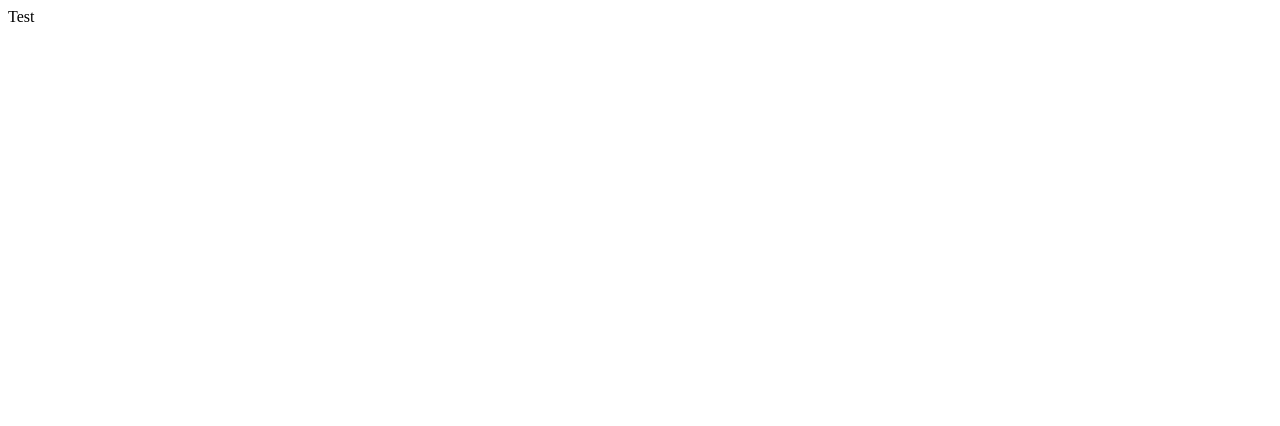
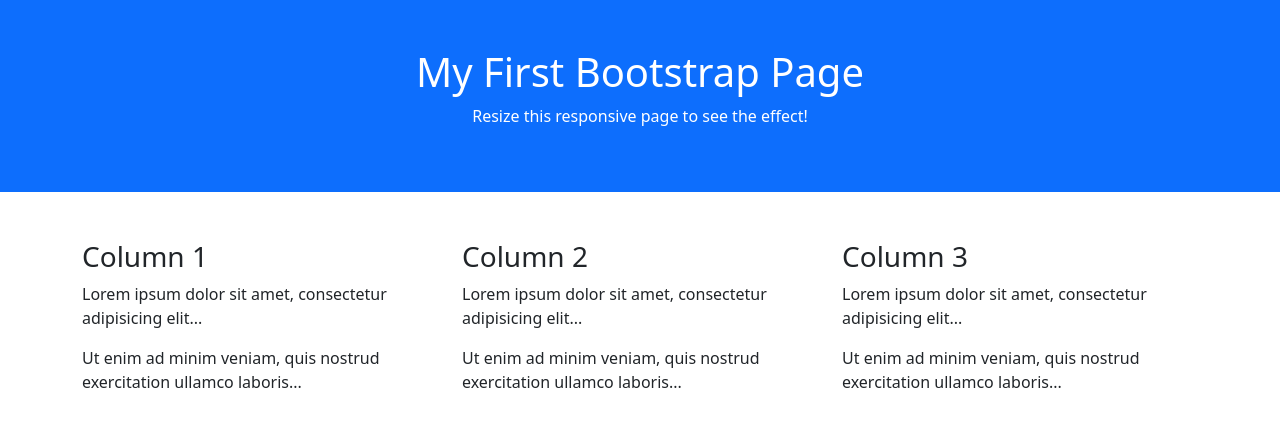
Before and after one commit to HarryTrollope/ExtentHost, a plain HTML site: page index.html in a window 1280 px wide. Drawn offline with nearby package versions, Linux system fonts and the light colour scheme.

Commit message:
Add bootstrap 🔥

```diff
--- a/index.html
+++ b/index.html
@@ -1,3 +1,38 @@
 <!DOCTYPE html>
-Test
+<html lang="en">
+<head>
+  <title>Bootstrap 5 Example</title>
+  <meta charset="utf-8">
+  <meta name="viewport" content="width=device-width, initial-scale=1">
+  <link href="https://cdn.jsdelivr.net/npm/bootstrap@5.3.3/dist/css/bootstrap.min.css" rel="stylesheet">
+  <script src="https://cdn.jsdelivr.net/npm/bootstrap@5.3.3/dist/js/bootstrap.bundle.min.js"></script>
+</head>
+<body>
+
+<div class="container-fluid p-5 bg-primary text-white text-center">
+  <h1>My First Bootstrap Page</h1>
+  <p>Resize this responsive page to see the effect!</p>
+</div>
+
+<div class="container mt-5">
+  <div class="row">
+    <div class="col-sm-4">
+      <h3>Column 1</h3>
+      <p>Lorem ipsum dolor sit amet, consectetur adipisicing elit...</p>
+      <p>Ut enim ad minim veniam, quis nostrud exercitation ullamco laboris...</p>
+    </div>
+    <div class="col-sm-4">
+      <h3>Column 2</h3>
+      <p>Lorem ipsum dolor sit amet, consectetur adipisicing elit...</p>
+      <p>Ut enim ad minim veniam, quis nostrud exercitation ullamco laboris...</p>
+    </div>
+    <div class="col-sm-4">
+      <h3>Column 3</h3>
+      <p>Lorem ipsum dolor sit amet, consectetur adipisicing elit...</p>
+      <p>Ut enim ad minim veniam, quis nostrud exercitation ullamco laboris...</p>
+    </div>
+  </div>
+</div>
+
+</body>
 </html>
```
